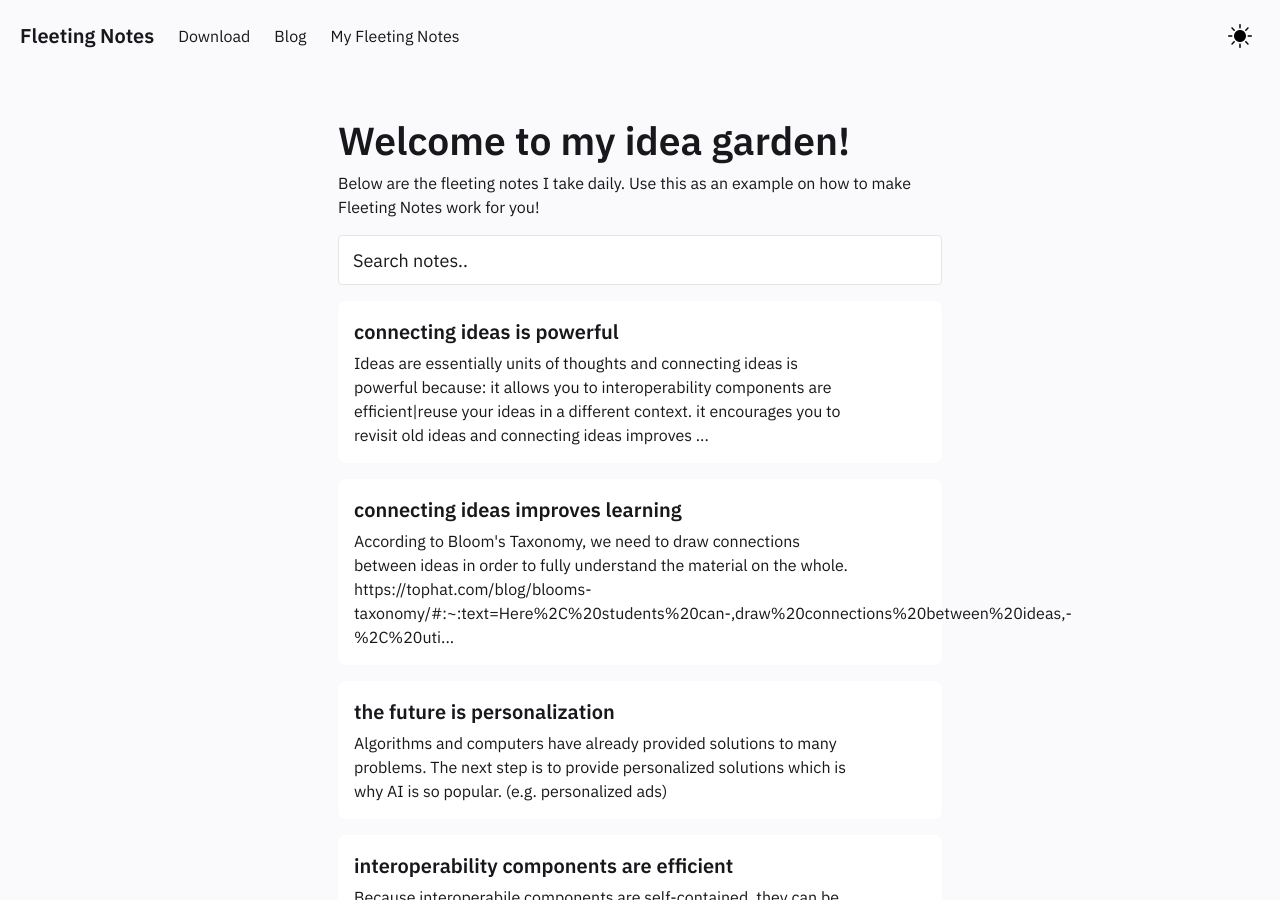
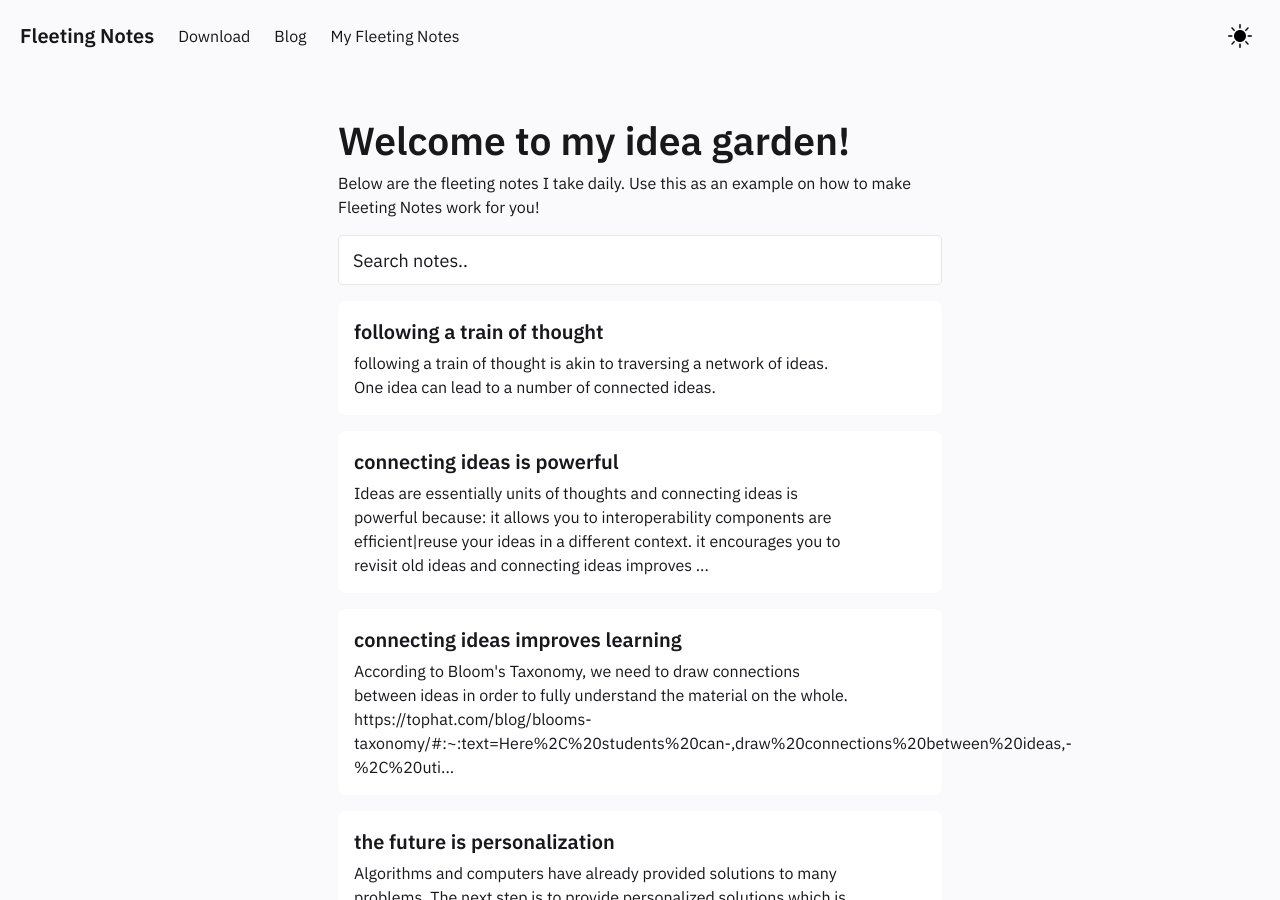
Before and after one commit to fleetingnotes/fleeting-notes-jekyll, a Jekyll site: the page built from pages/notes.md, in a window 1280 px wide and 900 px high. Built offline with Jekyll 4.4.1, drawn with Linux system fonts in a browser that asks for light colours.

Commit message:
add following a train of thought link

```diff
--- /dev/null
+++ b/_notes/Public/following a train of thought.md
@@ -0,0 +1,6 @@
+---
+title: following a train of thought
+date: 2022-04-04
+notetype: feed
+---
+following a train of thought is akin to traversing a network of ideas. One idea can lead to a number of connected ideas.
```
Also changed, not shown: pages/index.md (+1 -1 lines).
